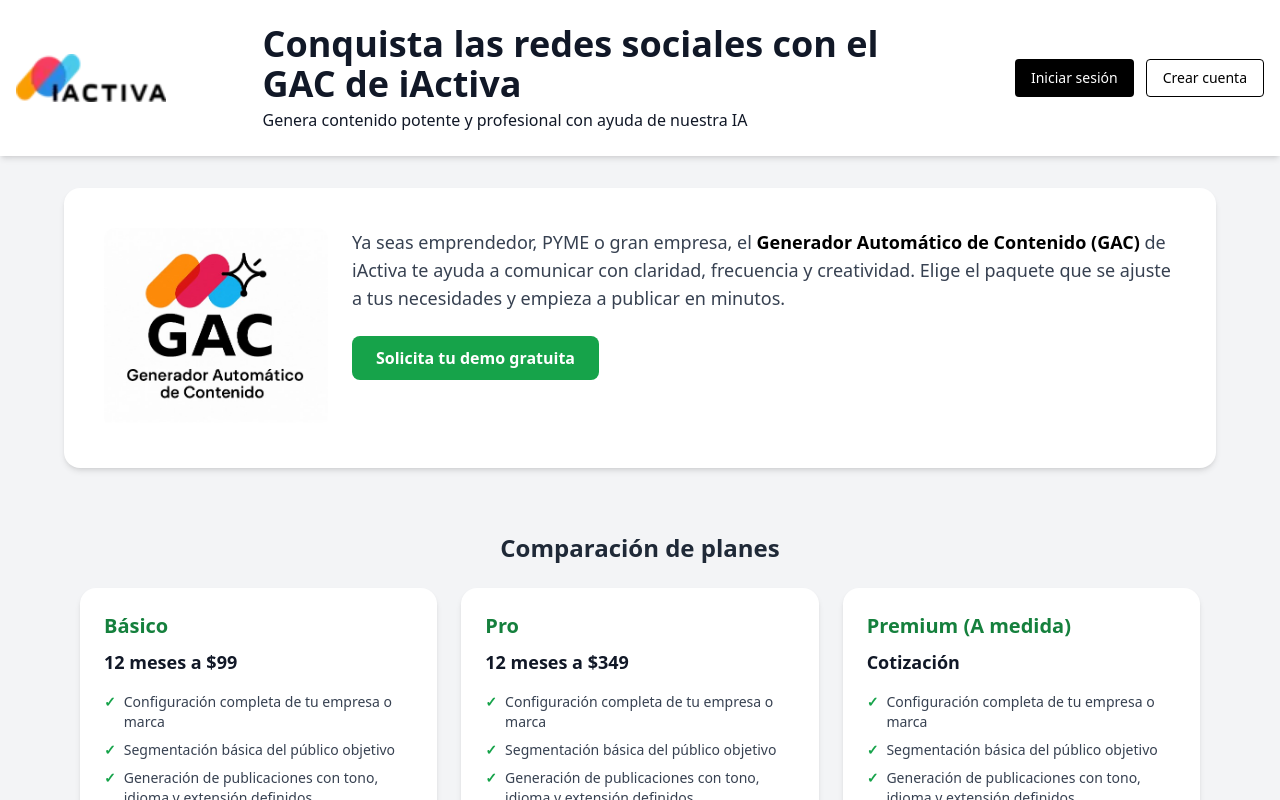
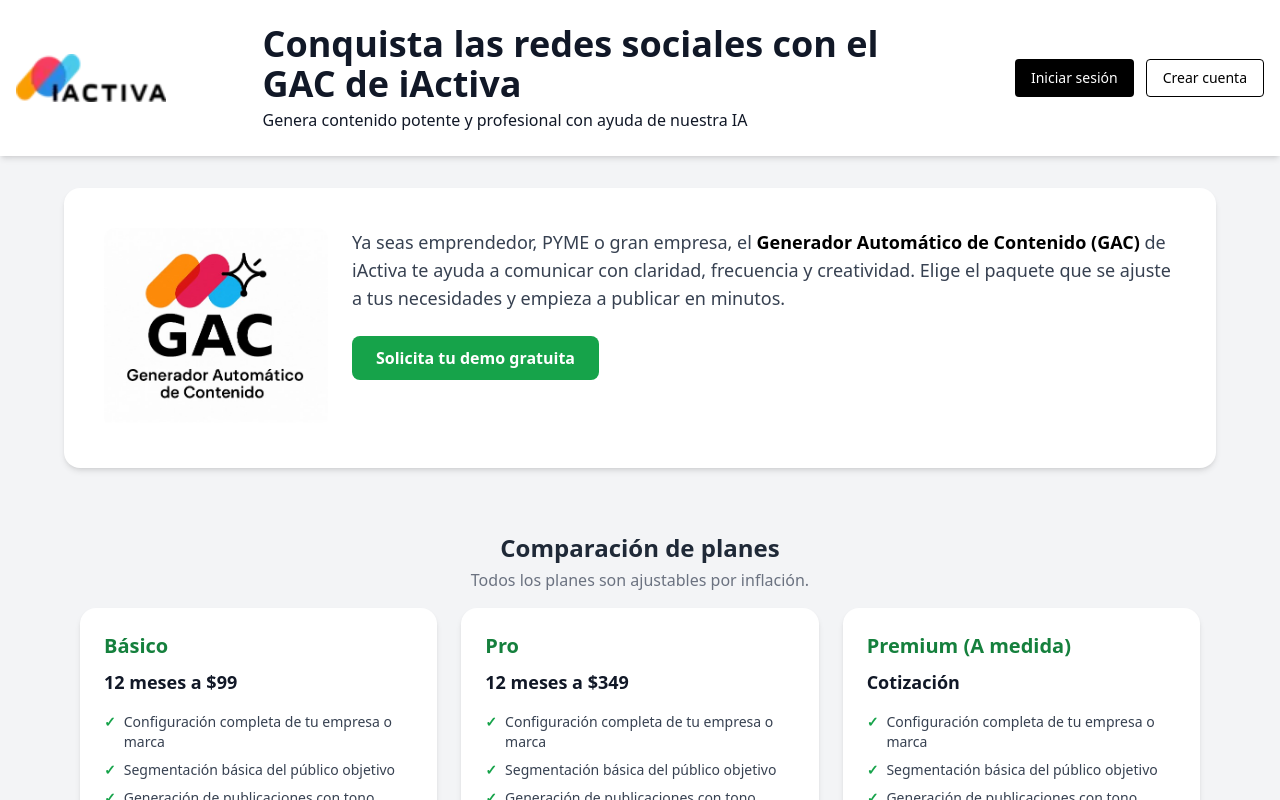
Before and after one commit to info-iactiva/next-gac-content-plataform, a Next.js app: page / in a window 1280 px wide. Shown: the top 800 px of the page. Built offline with nearby package versions, Linux system fonts and the light colour scheme.

Commit message:
feat: precios

```diff
--- a/src/app/page.tsx
+++ b/src/app/page.tsx
@@ -111,10 +111,14 @@
 
 
 <section ref={planesRef}  className="px-4 py-8 max-w-6xl mx-auto">
-  <h2 className="text-2xl font-semibold text-center mb-6 text-gray-800">
+  <h2 className="text-2xl font-semibold text-center mb-1 text-gray-800">
     Comparación de planes
   </h2>
 
+
+  <h2 className=" col-span-5 lg:text-base mb-4 text-[10px] md:text-xs text-gray-500 text-center">
+          Todos los planes son ajustables por inflación.
+  </h2>
   {/* Versión mobile: cards */}
   <div className="grid grid-cols-1 sm:grid-cols-2 lg:grid-cols-3 gap-6">
     {[
```
